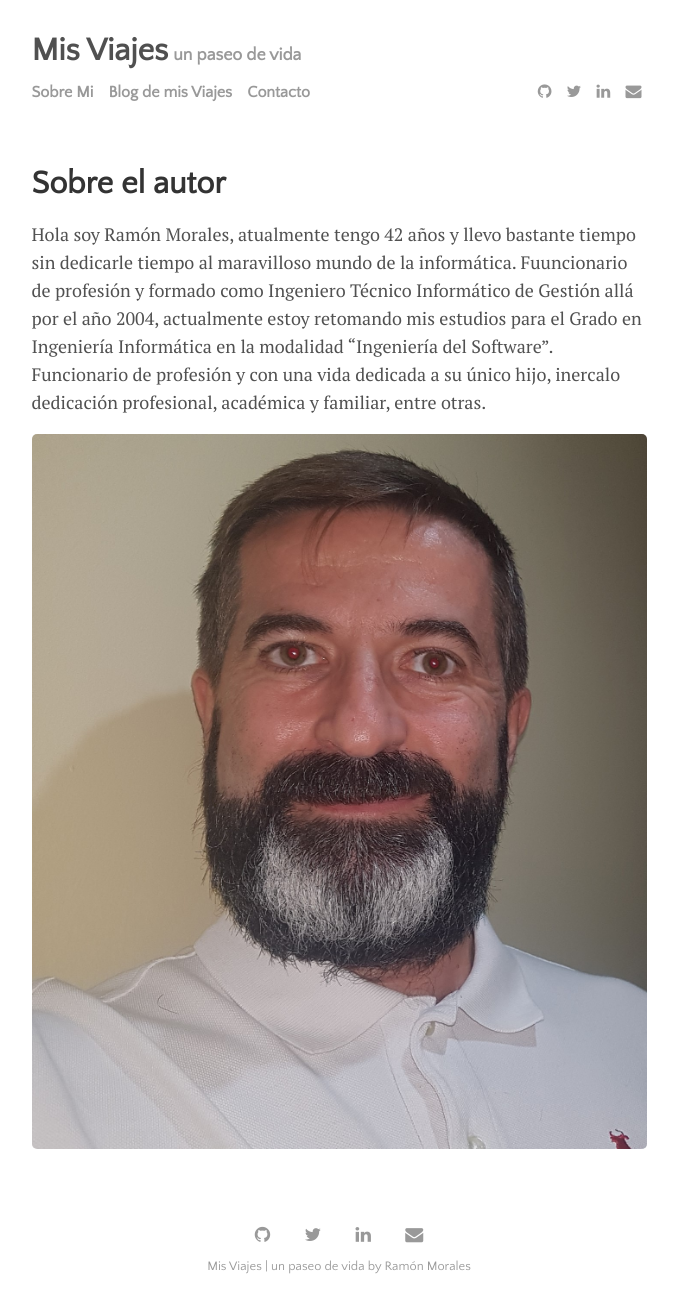
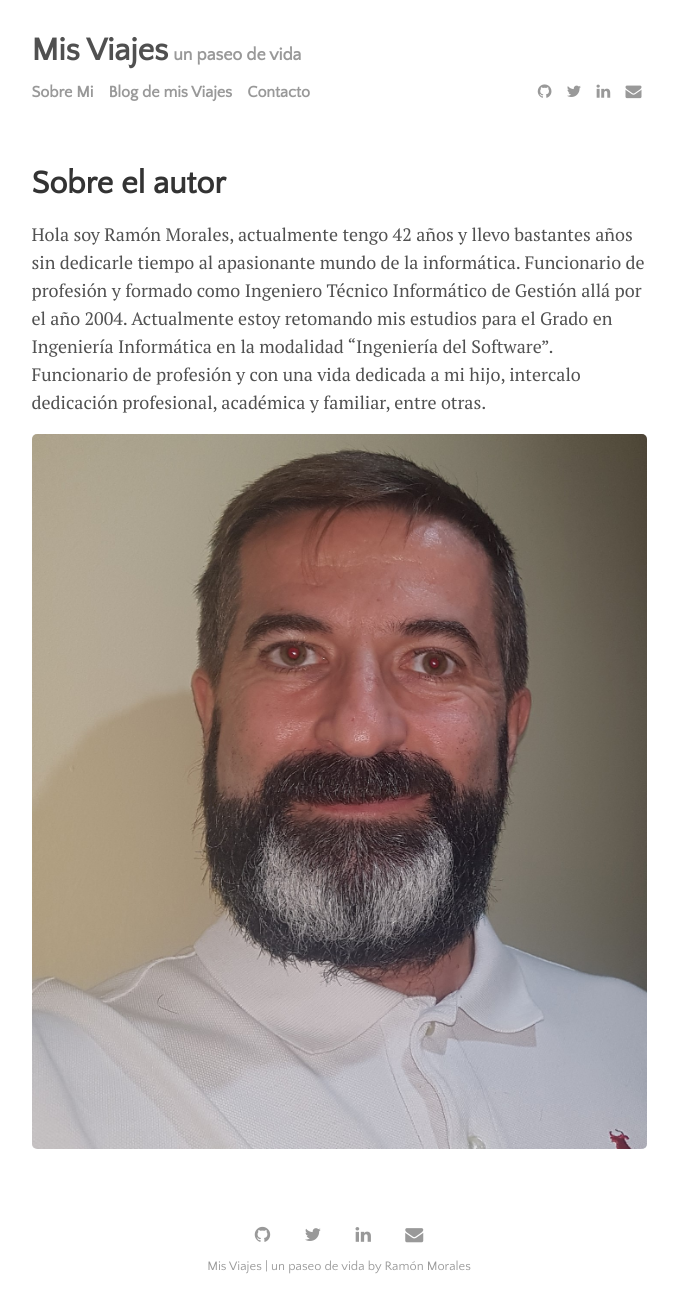
Before and after one commit to moguimon/Viajes, a Jekyll site: the page built from menu/sobremi.md, in a window 1280 px wide. Shown: the whole page, without its empty margins (301-979 px from the left). Built offline with Jekyll 4.4.1, drawn with Linux system fonts in a browser that asks for light colours.

Commit message:
Update sobremi.md

```diff
--- a/menu/sobremi.md
+++ b/menu/sobremi.md
@@ -7,6 +7,6 @@ tags: [documentation,sample]
 image: yo.jpg
 ---
 
-Hola soy Ramón Morales, atualmente tengo 42 años y llevo bastante tiempo sin dedicarle tiempo al maravilloso mundo de la informática. Fuuncionario de profesión y formado como Ingeniero Técnico Informático de Gestión allá por el año 2004, actualmente estoy retomando mis estudios para el Grado en Ingeniería Informática en la modalidad "Ingeniería del Software". Funcionario de profesión y con una vida dedicada a su único hijo, inercalo dedicación profesional, académica y familiar, entre otras.
+Hola soy Ramón Morales, actualmente tengo 42 años y llevo bastantes años sin dedicarle tiempo al apasionante mundo de la informática. Funcionario de profesión y formado como Ingeniero Técnico Informático de Gestión allá por el año 2004. Actualmente estoy retomando mis estudios para el Grado en Ingeniería Informática en la modalidad "Ingeniería del Software". Funcionario de profesión y con una vida dedicada a mi hijo, intercalo dedicación profesional, académica y familiar, entre otras.
 
 ![Yo]({{site.baseurl}}/assets/img/yo.jpg)
```
